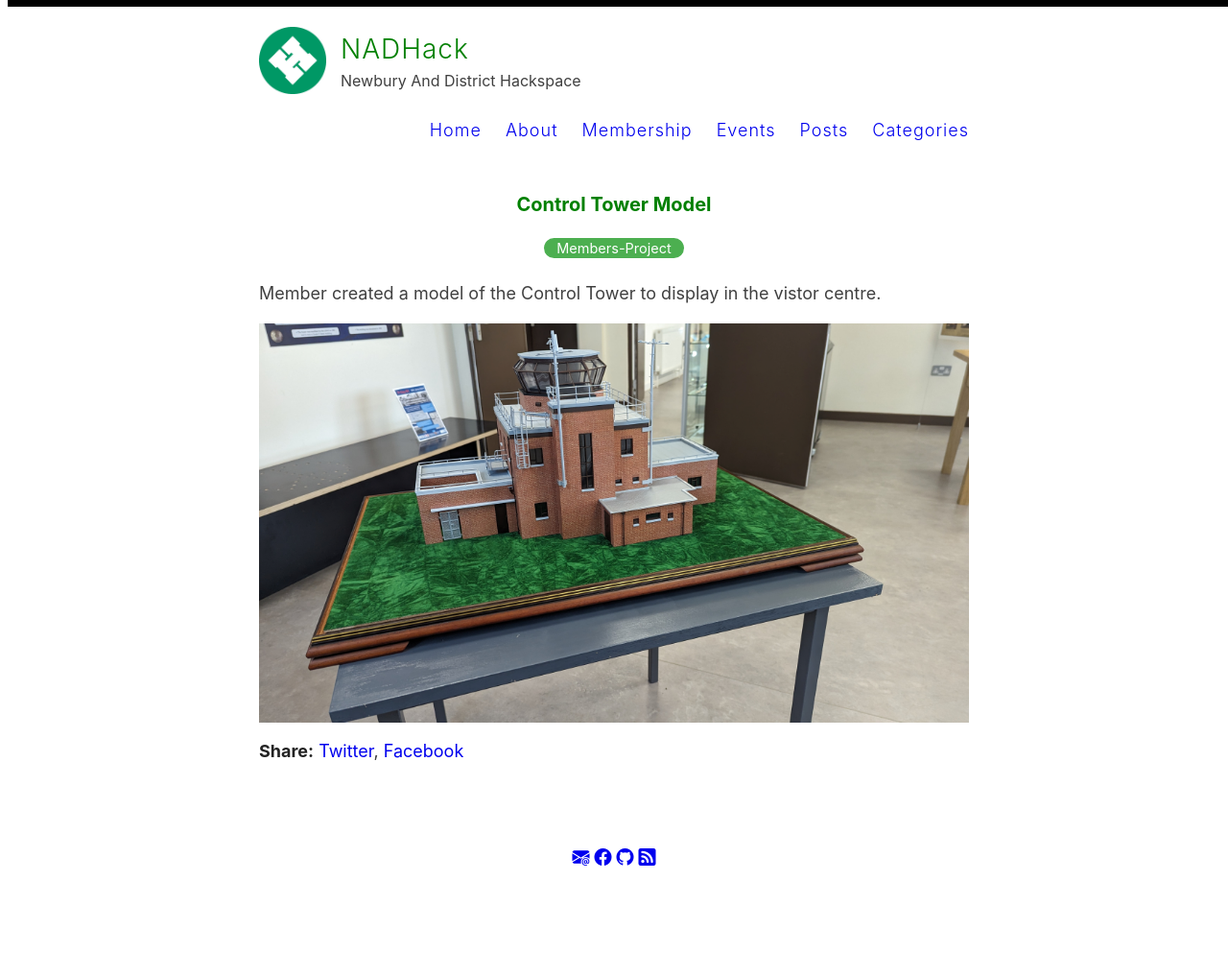
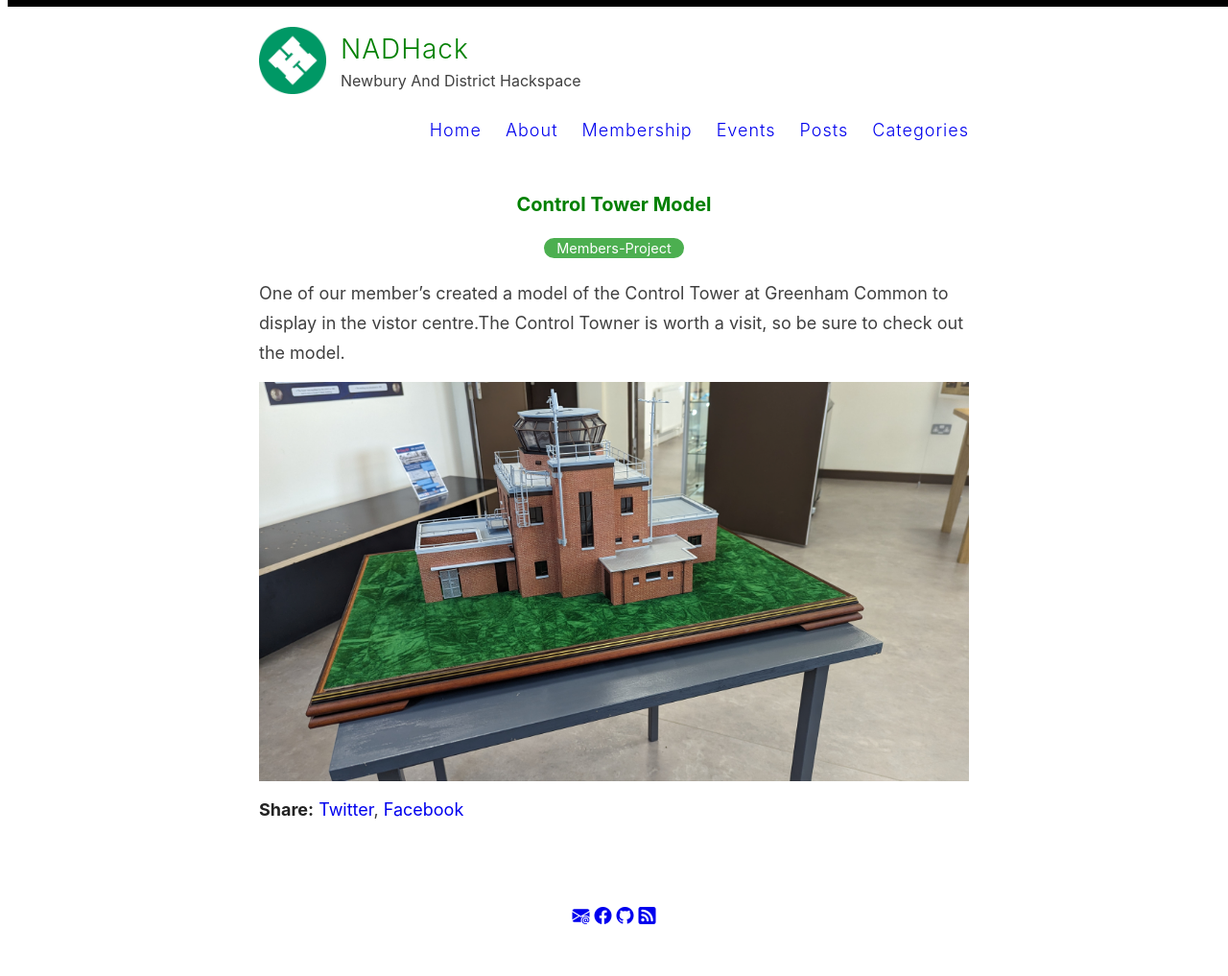
Before and after one commit to nadhack/nadhack.github.io, a Jekyll site: the page built from _posts/2024-08-22-control-tower-model.md, in a window 1280 px wide. Shown: the whole page at 96% size. Built offline with Jekyll 4.4.1, drawn with Linux system fonts in a browser that asks for light colours; before the commit the page ends 956 px from its top, so only the background shows below that.

Commit message:
Update 2024-08-22-control-tower-model.md

```diff
--- a/_posts/2024-08-22-control-tower-model.md
+++ b/_posts/2024-08-22-control-tower-model.md
@@ -5,6 +5,6 @@
 excerpt: Model of Greenham Common Control Tower
 ---
 
-Member created a model of the Control Tower to display in the vistor centre.
+One of our member's created a model of the Control Tower at Greenham Common to display in the vistor centre.The Control Towner is worth a visit, so be sure to check out the model.
 
 ![](/images/control-tower-model.png)
```
